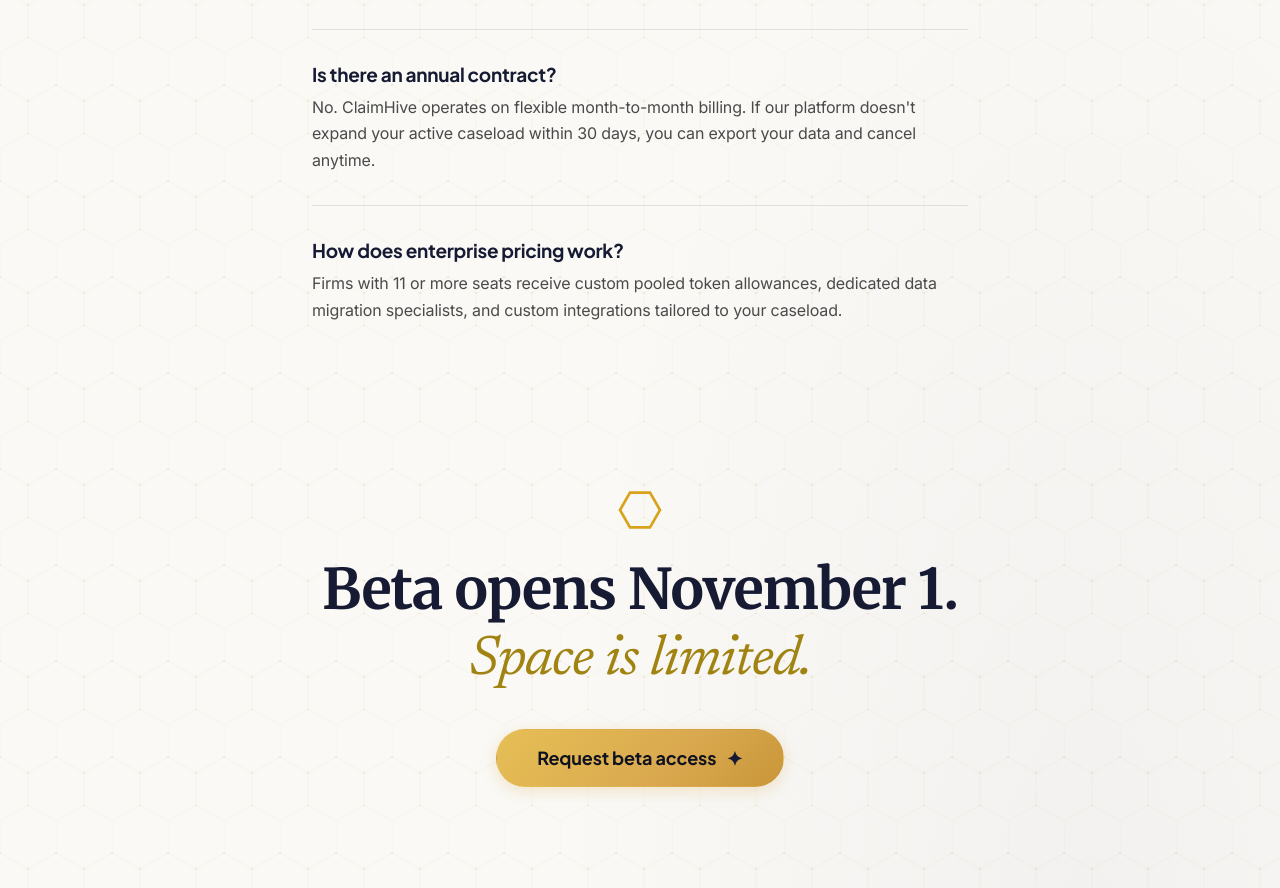
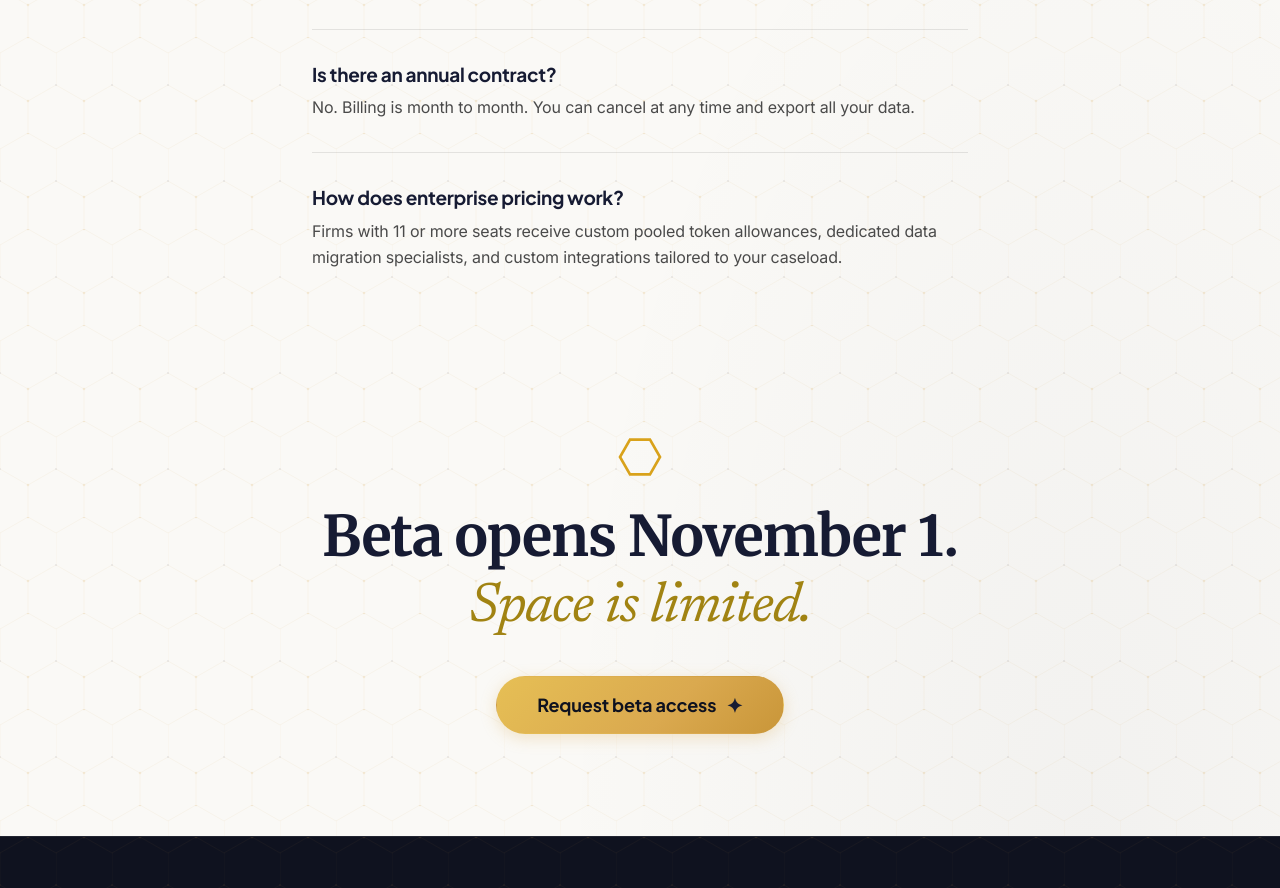
Before and after one commit to joshuaread/claimhive, a plain HTML site: page pricing.html in a window 1280 px wide. Shown: the part 2747-3635 px from the top of the page. Drawn offline with Linux system fonts and the light colour scheme.

Commit message:
Drop the caseload promise from the contract FAQ
The 'Is there an annual contract?' answer tied cancellation to whether
ClaimHive expands your caseload in 30 days. Now it just states
month-to-month billing, cancel anytime, export your data.

```diff
--- a/pricing.html
+++ b/pricing.html
@@ -504,8 +504,7 @@
             Is there an annual contract?</h3>
           <p
             style="font-family: var(--hive-font-body); font-size: 1rem; color: var(--hive-text-secondary); line-height: 1.65; margin: 0;">
-            No. ClaimHive operates on flexible month-to-month billing. If our platform doesn't expand your active
-            caseload within 30 days, you can export your data and cancel anytime.</p>
+            No. Billing is month to month. You can cancel at any time and export all your data.</p>
         </div>
         <div style="padding: 2rem 0; border-top: 1px solid var(--hive-border-subtle);">
           <h3
```
